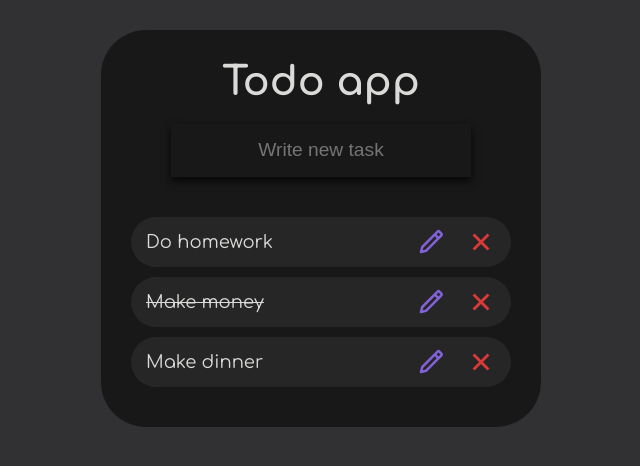
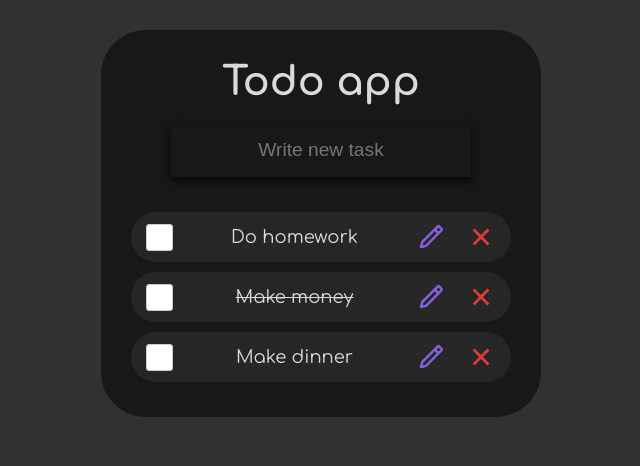
Before and after one commit to D1nviz/Todo, a React (Create React App) app: page / in a window 1280 px wide. Shown: the top 466 px of the page, without its empty margins (319-959 px from the left). Built offline with nearby package versions, Linux system fonts and the light colour scheme; the HTML template or start-up script is replaced by a standard one.

Commit message:
refactor, fixing buxs

```diff
--- a/src/components/App/App.tsx
+++ b/src/components/App/App.tsx
@@ -1,17 +1,17 @@
-import React, {FC} from 'react';
-import TodoHeader from '../TodoHeader/TodoHeader';
-import TodoInput from '../TodoInput/TodoInput';
-import TodoList from '../TodoList/TodoList';
+import  { FC } from "react";
+import TodoHeader from "../TodoHeader/TodoHeader";
+import TodoInput from "../TodoInput/TodoInput";
+import TodoList from "../TodoList/TodoList";
+import { Container } from "../../styles";
 
-
-const App:FC = ()=> {
-  return (
-    <div className='wrapper'>
-      <TodoHeader/>
-      <TodoInput/>
-      <TodoList />
-    </div>
-  );
-}
+const App: FC = () => {
+	return (
+		<Container>
+			<TodoHeader />
+			<TodoInput />
+			<TodoList />
+		</Container>
+	);
+};
 
 export default App;
--- a/src/components/TodoInput/TodoInput.tsx
+++ b/src/components/TodoInput/TodoInput.tsx
@@ -1,5 +1,5 @@
-import { FC, useState } from "react";
-import { Form, Formik, useField } from "formik";
+import { FC } from "react";
+import { Form, Formik } from "formik";
 import { v4 as uuidv4 } from "uuid";
 import * as Yup from "yup";
 import {
@@ -14,7 +14,6 @@ import { todoCreated } from "../../Store/reducers/TodoSlice";
 
 const TodoInput: FC = () => {
 	const dispatch = useAppDispatch();
-  const [isFocused, setIsFocused] = useState(false);
 
 	return (
 		<InputContainer>
@@ -25,7 +24,7 @@ const TodoInput: FC = () => {
 				validationSchema={Yup.object({
 					todo: Yup.string()
 						.min(3, "Minimum 3 symbols")
-            .required()
+						.required("it's a required field")
 						.max(20, "Maximum 20 symbols"),
 				})}
 				onSubmit={(todo, { resetForm }) => {
@@ -39,7 +38,7 @@ const TodoInput: FC = () => {
 					resetForm();
 				}}
 			>
-        {({ errors, touched, setFieldTouched }) => (
+				{({ touched, setFieldTouched }) => (
 					<Form>
 						<InputLabel>
 							<Input
@@ -48,16 +47,17 @@ const TodoInput: FC = () => {
 								id="todo"
 								placeholder="Write new task"
 								onBlur={() => {
+									setFieldTouched("todo", false);
+								}}
+								onFocus={() => {
 									setFieldTouched("todo", true);
-                  setIsFocused(false);
 								}}
-                onFocus={() => setIsFocused(true)}
 							/>
 							<InputBorder></InputBorder>
 						</InputLabel>
-            {isFocused && touched.todo && errors.todo && (
+						{touched ? (
 							<StyledErrorMessage name="todo" component="div" />
-            )}
+						) : null}
 					</Form>
 				)}
 			</Formik>
--- a/src/components/TodoInput/styles.tsx
+++ b/src/components/TodoInput/styles.ts
@@ -1,6 +1,6 @@
 import styled from "styled-components";
+import { Field, ErrorMessage } from "formik";
 
-import { Field, ErrorMessage } from "formik";
 export const InputContainer = styled.div`
 	margin: 20px auto;
 	width: 100%;
@@ -47,4 +47,4 @@ export const InputLabel = styled.label`
 export const StyledErrorMessage = styled(ErrorMessage)`
 	text-align: center;
 	margin-top: 10px;
-`
+`;
--- a/src/components/TodoList/styles.tsx
+++ b/src/components/TodoList/styles.ts
@@ -1,9 +1,9 @@
 import styled from "styled-components";
 export const TodoListContainer = styled.div`
-	padding:  10px 0 ;
+	padding:  5px 0 ;
 `;
 export const EmptyList = styled.h2`
   color: #686868;
   font-size: 25px;
   text-align: center;
-`
+`;
--- a/src/components/TodoListItem/TodoListItem.tsx
+++ b/src/components/TodoListItem/TodoListItem.tsx
@@ -1,5 +1,5 @@
-import React, { FC, useCallback } from "react";
-import { ItemsContainer, Item, Tool, Tools, Text } from "./styles";
+import React, { FC } from "react";
+import { ItemsContainer, Item, Tool, Tools, Text, CheckBoxContainer, CheckBox} from "./styles";
 import { IoCloseSharp } from "react-icons/io5";
 import { BiPencil } from "react-icons/bi";
 import { useAppDispatch } from "../../hooks/redux";
@@ -16,18 +16,20 @@ const TodoListItem: FC<TodoListItemProps> = ({ todo }) => {
 	const completeHandler = (e: React.MouseEvent<HTMLParagraphElement>) => {
 		const complete = {
 			...todo,
-			isCompleted: !isCompleted
-		}
-		dispatch(todoCompleted(complete))
-	}
+			isCompleted: !isCompleted,
+		};
+		dispatch(todoCompleted(complete));
+	};
 
 	return (
 		<ItemsContainer>
 			<Item>
-				<Text
-					onClick={completeHandler}
-					isCompleted={isCompleted}
-				>{task}</Text>
+				<CheckBoxContainer>
+					<CheckBox/>
+				</CheckBoxContainer>
+				<Text onClick={completeHandler} isCompleted={isCompleted}>
+					{task}
+				</Text>
 				<Tools>
 					<Tool>
 						<BiPencil size="40px" color="#8361d9" />
--- /dev/null
+++ b/src/components/TodoListItem/styles.ts
@@ -0,0 +1,114 @@
+import styled, { keyframes } from "styled-components";
+
+interface ITextProps {
+	isCompleted: boolean;
+}
+export const ItemsContainer = styled.div`
+	margin: 0 auto;
+	width: 100%;
+	background-color: #272626;
+	padding: 0 15px;
+	border-radius: 40px;
+	transition: all .2s ease-in-out;
+	:hover {
+		transform: scale(1.02)
+	}
+`;
+export const Item = styled.div`
+	margin-top: 10px;
+	display: flex;
+	justify-content: space-between;
+	align-items: center;
+`;
+export const Text = styled.p<ITextProps>`
+  font-size: 18px;
+	padding: 15px 0;
+	cursor: pointer;
+	text-decoration: ${({ isCompleted }) => (isCompleted ? 'line-through' : 'none')};
+`;
+export const Tools = styled.div`
+	width: 80px;
+	display: flex;
+	justify-content: space-between;
+`;
+export const Tool = styled.button`
+	width: 30px;
+	height: 40px;
+	display: flex;
+	border: 0px solid transparent;
+	background-color: inherit;
+	border-radius: 1.25em;
+	transition: all .2s linear;
+	cursor: pointer;
+	:hover {
+		transform: scale(1.1);
+	}
+`;
+
+
+const jellyAnimation = keyframes`
+  from {
+    transform: scale(1, 1);
+  }
+
+  30% {
+    transform: scale(1.25, 0.75);
+  }
+
+  40% {
+    transform: scale(0.75, 1.25);
+  }
+
+  50% {
+    transform: scale(1.15, 0.85);
+  }
+
+  65% {
+    transform: scale(0.95, 1.05);
+  }
+
+  75% {
+    transform: scale(1.05, 0.95);
+  }
+
+  to {
+    transform: scale(1, 1);
+  }
+`;
+
+export const CheckBoxContainer = styled.div`
+`;
+export const CheckBox = styled.input`
+	position: relative;
+	top: 1px;
+	width: 27px;
+	height: 27px;
+	border: 1px solid #c8ccd4;
+	border-radius: 3px;
+	transition: all 0.1s ease;
+	cursor: pointer;
+	display: block;
+	:after {
+	content: '';
+	position: absolute;
+	top: 2px;
+	left: 8px;
+	width: 7px;
+	height: 14px;
+	opacity: 0;
+	transform: rotate(45deg) scale(0);
+	border-right: 2px solid #fff;
+	border-bottom: 2px solid #fff;
+	transition: all 0.3s ease;
+	transition-delay: 0.15s;
+	:checked  {
+		border-color: transparent;
+		background: #6871f1;
+		animation: ${jellyAnimation} 0.6s ease;
+	}
+	:checked::after {
+		opacity: 1;
+ 		transform: rotate(45deg) scale(1);
+	}
+}
+`
--- a/src/components/TodoListItem/styles.tsx
+++ /dev/null
@@ -1,45 +0,0 @@
-import styled from "styled-components";
-interface ITextProps {
-	isCompleted: boolean;
-}
-export const ItemsContainer = styled.div`
-	margin: 0 auto;
-	width: 100%;
-	background-color: #272626;
-	padding: 0 15px;
-	border-radius: 40px;
-	transition: all .2s ease-in-out;
-	:hover {
-		transform: scale(1.02)
-	}
-`;
-export const Item = styled.div`
-	margin-top: 10px;
-	display: flex;
-	justify-content: space-between;
-	align-items: center;
-`;
-export const Text = styled.p<ITextProps>`
-  font-size: 18px;
-	padding: 15px 0;
-	cursor: pointer;
-	text-decoration: ${({ isCompleted }) => (isCompleted ? 'line-through' : 'none')};
-`;
-export const Tools = styled.div`
-	width: 80px;
-	display: flex;
-	justify-content: space-between;
-`;
-export const Tool = styled.button`
-	width: 30px;
-	height: 40px;
-	display: flex;
-	border: 0px solid transparent;
-	background-color: inherit;
-	border-radius: 1.25em;
-	transition: all .2s linear;
-	cursor: pointer;
-	&:hover {
-		transform: scale(1.1);
-	}
-`;
--- a/src/index.css
+++ b/src/index.css
@@ -20,13 +20,6 @@ code {
   font-family: source-code-pro, Menlo, Monaco, Consolas, 'Courier New',
     monospace;
 }
-.wrapper {
-  max-width:440px;
-  border-radius: 45px;
-  margin: 30px auto;
-  padding: 30px;
-  background-color: rgb(24, 24, 24);
-}
 
 .item-enter {
   opacity: 0;
--- a/src/index.tsx
+++ b/src/index.tsx
@@ -1,15 +1,15 @@
 import React from "react";
 import ReactDOM from "react-dom/client";
-import "./index.css";
 import App from "./components/App/App";
 import { Provider } from "react-redux";
 import { setupStore } from "./Store/store";
+import "./index.css";
+
 const root = ReactDOM.createRoot(
 	document.getElementById("root") as HTMLElement
 );
 
 export const store = setupStore();
-
 
 root.render(
 	<React.StrictMode>
--- /dev/null
+++ b/src/styles/index.ts
@@ -0,0 +1,12 @@
+import styled from "styled-components";
+
+export const Container = styled.div`
+	margin: 30px auto;
+	padding: 30px;
+
+	background-color: rgb(24, 24, 24);
+	max-width: 440px;
+
+	border-radius: 45px;
+
+`;
```
Also changed, not shown: src/components/TodoList/TodoList.tsx (+8 -5 lines), src/components/TodoHeader/styles.ts (renamed from src/components/TodoHeader/styles.tsx). Lines whose indentation alone changed are shown as unchanged.
